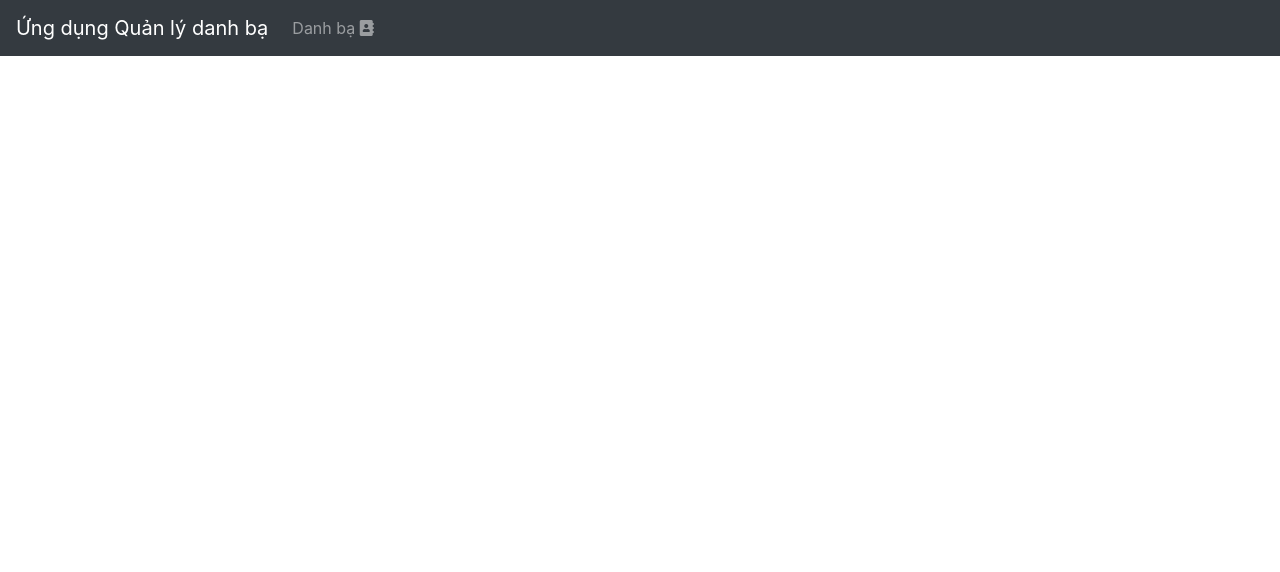
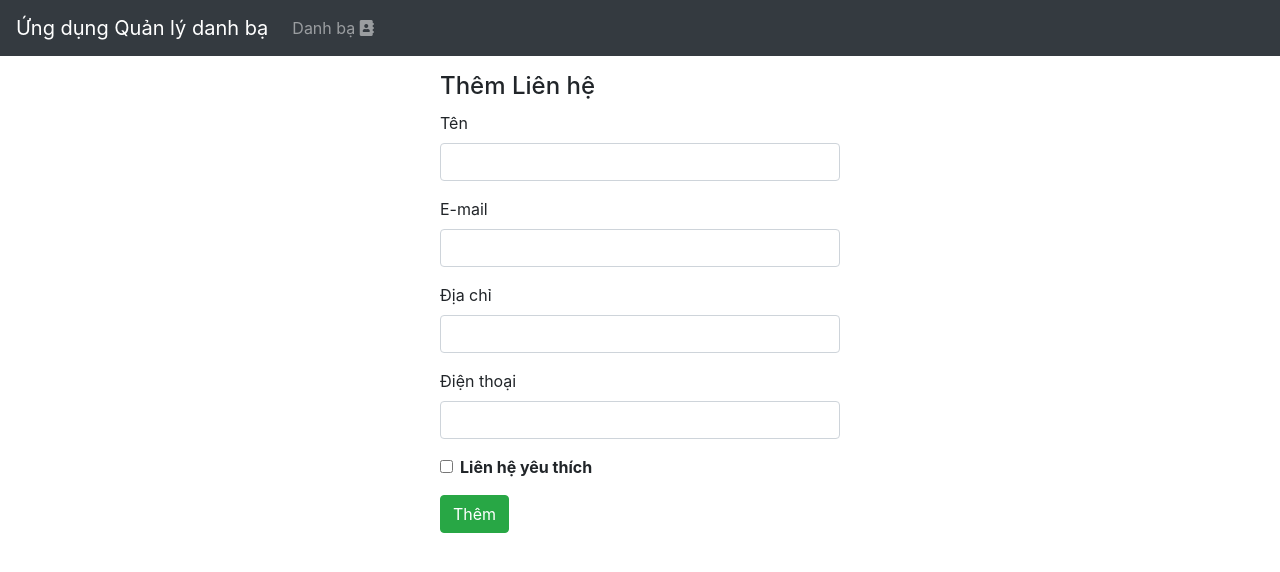
Before and after one commit to BaoNguyen85/contactbook-frontend, a Vue app: page /add in a window 1280 px wide. Shown: the top 572 px of the page. Built offline with nearby package versions, Linux system fonts and the light colour scheme.

Commit message:
Tao trang them moi mot lien he

```diff
--- a/src/components/ContactForm.vue
+++ b/src/components/ContactForm.vue
@@ -56,7 +56,7 @@
             </label>
         </div>
 
-        <div class="form-group">
+        <div v-if="contact.id" class="form-group">
             <button class="btn btn-primary">Lưu</button>
             <button
                 v-if="contactLocal.id"
@@ -66,6 +66,9 @@
             >
                 Xóa
             </button>
+        </div  >
+        <div v-else>
+            <button class="btn btn-success">Thêm</button>
         </div>
     </Form>
 </template>
--- a/src/router/index.js
+++ b/src/router/index.js
@@ -11,6 +11,11 @@ const routes = [
         name: "EditContact",
         component: () => import("../views/ContactEdit"),
     },
+    {
+        path: "/add",
+        name: "AddContact",
+        component: () => import("../views/ContactAdd"),
+    },
 ];
 const router = createRouter({
     history: createWebHistory(),
--- a/src/views/ContactAdd.vue
+++ b/src/views/ContactAdd.vue
@@ -2,11 +2,11 @@
     <div class="add-form">
         <div>
             <h4>Thêm Liên hệ</h4>
-        </div>
-
-        <div>
-            <h5>Liên hệ đã được thêm thành công.</h5>
-            <button class="btn btn-success">Thêm</button>
+            <ContactForm
+                :contact="contact"
+                @contact-submit="createContact"
+            />
+            <p>{{ message }}</p>
         </div>
     </div>
 </template>
@@ -14,7 +14,6 @@
 <script>
 import ContactService from "../services/contact.service";
 import ContactForm from "../components/ContactForm";
-
 export default {
     name: "ContactAdd",
     components: {
@@ -22,30 +21,28 @@ export default {
     },
     data() {
         return {
-            contact: null,
+            contact:{},
             message: "",
         };
     },
     methods: {
         async createContact(data) {
-            const [error, response] = await this.handle(ContactService.create(data));
+            const [error, response] = await this.handle(
+                ContactService.create(data)
+           );
             if (error) {
                 console.log(error);
             } else {
-                this.contact = response.data;
                 console.log(response.data);
+                this.message= "Liên hệ được thêm thành công."
             }
         },
     },
-    mounted() {
-        this.message = "";
-        this.getContact(this.$route.params.id);
-    },
-};
+}
 </script>
 
 <style>
-.edit-form {
+.add-form {
     max-width: 400px;
     margin: auto;
 }
```
